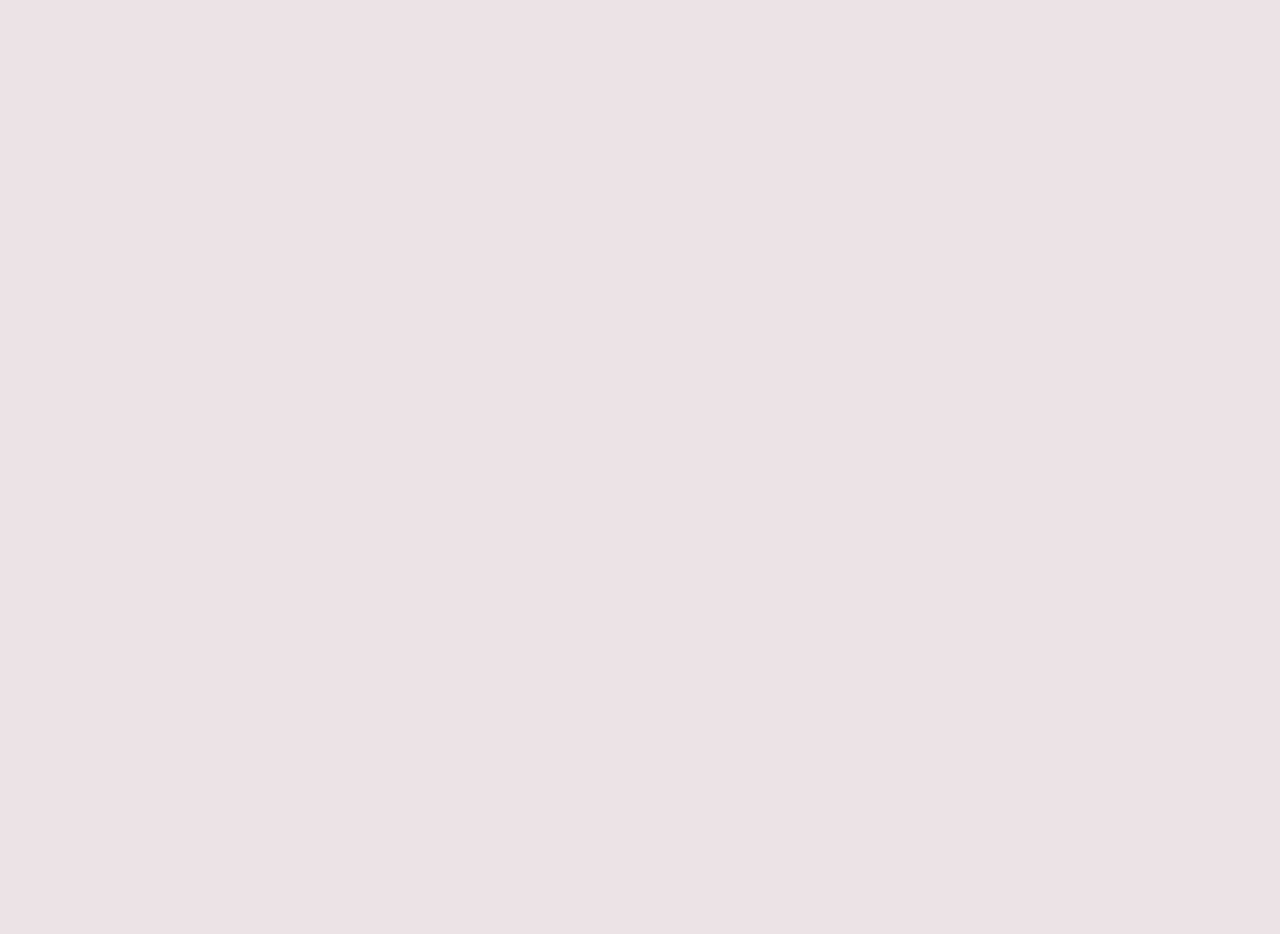
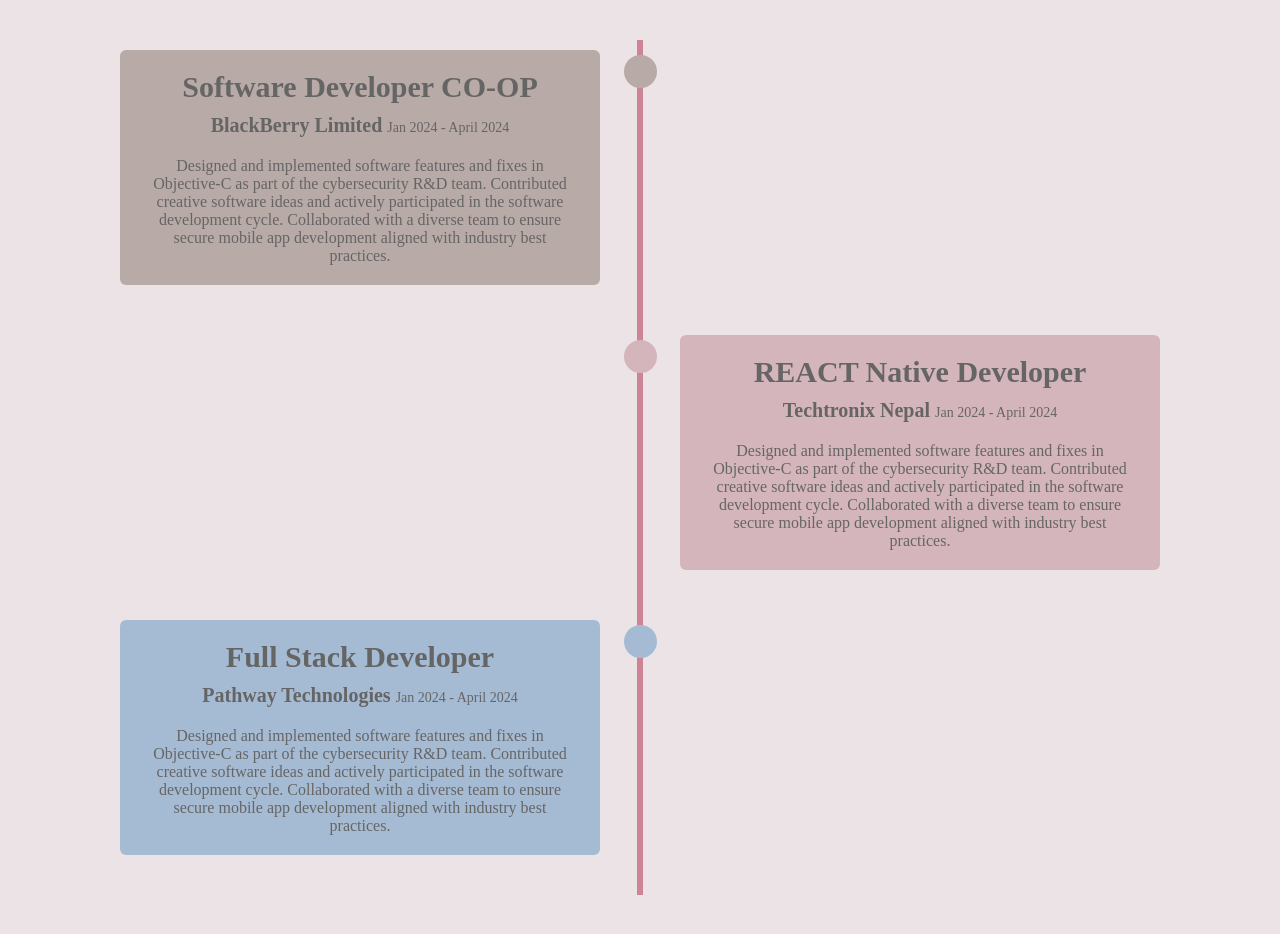
Before and after one commit to matinadongol/portfolio, a React (Create React App) app in the folder portfolio/: page / in a window 1280 px wide. Shown: the part 1340-2274 px from the top of the page. Before the commit the page ends 1192 px from the top, so only its background shows below. Built offline with nearby package versions, Linux system fonts and the light colour scheme; a web font is replaced by a local one.

Commit message:
added experience section

```diff
--- a/portfolio/src/App.js
+++ b/portfolio/src/App.js
@@ -1,5 +1,6 @@
 import './App.css';
 import About from './about/About';
+import Experience from './experience/Experience';
 import Home from './home/Home';
 import Skills from './skills/Skills';
 
@@ -9,6 +10,7 @@
       <Home/>
       <About/>
       <Skills/>
+      <Experience/>
     </div>
   );
 }
--- a/portfolio/src/experience/Experience.css
+++ b/portfolio/src/experience/Experience.css
@@ -0,0 +1,134 @@
+.experienceContainer{
+  display: flex;
+  justify-content: center;
+  align-items: center;
+  flex-direction: column;
+  gap: 5rem;
+  margin: 8rem;
+}
+.timeline {
+  position: relative;
+  max-width: 120rem;
+  margin: 0 auto;
+}
+
+.timeline::after {
+  content: '';
+  position: absolute;
+  width: .6rem;
+  background-color: #CD8495;
+  top: 0;
+  bottom: 0;
+  left: 50%;
+  margin-left: -3px;
+}
+
+.container {
+  padding: 1rem 4rem;
+  position: relative;
+  width: 50%;
+  margin-bottom: 3rem;
+}
+
+.container.left {
+  left: 0;
+}
+
+.container.right {
+  left: 50%;
+}
+
+.container::after {
+  content: '';
+  position: absolute;
+  width: 2.5rem;
+  height: 2.5rem;
+  right: -1.7rem;
+  border: 4px solid #ae455c;
+  top: 1.5rem;
+  border-radius: 50%;
+  z-index: 1;
+}
+
+.container.right::after {
+  left: -1.6rem;
+}
+
+.content {
+  padding: 2rem 3rem;
+  position: relative;
+  border-radius: .6rem;
+
+}
+.content h5{
+  margin: 1rem 0 2rem 0;
+}
+.content h5 span{
+  font-size: 1.4rem;
+  font-weight: 400;
+}
+.content p{
+  font-size: 1.6rem;
+}
+.blackberry .content {
+  background-color: #B8AAA7;
+}
+
+.blackberry::after {
+  border-color: #B8AAA7;
+  background-color: #B8AAA7;
+}
+
+.techtronix .content {
+  background-color: #D4B5BB;
+}
+
+.techtronix::after {
+  border-color: #D4B5BB;
+  background-color: #D4B5BB;
+}
+
+.pathway .content {
+  background-color: #A5BBD3;
+}
+
+.pathway::after {
+  border-color: #A5BBD3;
+  background-color: #A5BBD3;
+}
+
+/* .left .content {
+  transform: translateX(-100%);
+}
+
+.right .content {
+  transform: translateX(100%);
+} */
+
+/* Responsive design */
+@media screen and (max-width: 600px) {
+  .timeline::after {
+      left: 31px;
+  }
+
+  .container {
+      width: 100%;
+      padding-left: 70px;
+      padding-right: 25px;
+  }
+
+  .container::before {
+      left: 60px;
+      border: medium solid white;
+      border-width: 10px 10px 10px 0;
+      border-color: transparent white transparent transparent;
+  }
+
+  .left::after, .right::after {
+      left: 15px;
+  }
+
+  .left .content, .right .content {
+      transform: translateX(0%);
+  }
+}
--- a/portfolio/src/experience/Experience.jsx
+++ b/portfolio/src/experience/Experience.jsx
@@ -0,0 +1,35 @@
+import React from 'react'
+import "../experience/Experience.css"
+
+export default function Experience() {
+  return (
+    <>
+      <div className="experienceContainer">
+        <h1>Experience</h1>
+        <div className="timeline">
+        <div className="container left blackberry">
+            <div className="content">
+                <h3>Software Developer CO-OP</h3>
+                <h5>BlackBerry Limited <span>Jan 2024 - April 2024</span></h5>
+                <p>Designed and implemented software features and fixes in Objective-C as part of the cybersecurity R&D team. Contributed creative software ideas and actively participated in the software development cycle. Collaborated with a diverse team to ensure secure mobile app development aligned with industry best practices.</p>
+            </div>
+        </div>
+        <div className="container right techtronix">
+            <div className="content">
+                <h3>REACT Native Developer</h3>
+                <h5>Techtronix Nepal <span>Jan 2024 - April 2024</span></h5>
+                <p>Designed and implemented software features and fixes in Objective-C as part of the cybersecurity R&D team. Contributed creative software ideas and actively participated in the software development cycle. Collaborated with a diverse team to ensure secure mobile app development aligned with industry best practices.</p>
+            </div>
+        </div>
+        <div className="container left pathway">
+            <div className="content">
+                <h3>Full Stack Developer</h3>
+                <h5>Pathway Technologies <span>Jan 2024 - April 2024</span></h5>
+                <p>Designed and implemented software features and fixes in Objective-C as part of the cybersecurity R&D team. Contributed creative software ideas and actively participated in the software development cycle. Collaborated with a diverse team to ensure secure mobile app development aligned with industry best practices.</p>
+            </div>
+        </div>
+    </div>
+      </div>
+    </>
+  )
+}
--- a/portfolio/src/index.css
+++ b/portfolio/src/index.css
@@ -27,6 +27,7 @@
 }
 p{
   font-size: 2rem;
+  font-weight: 300;
 }
 button{
   border: none;
```
